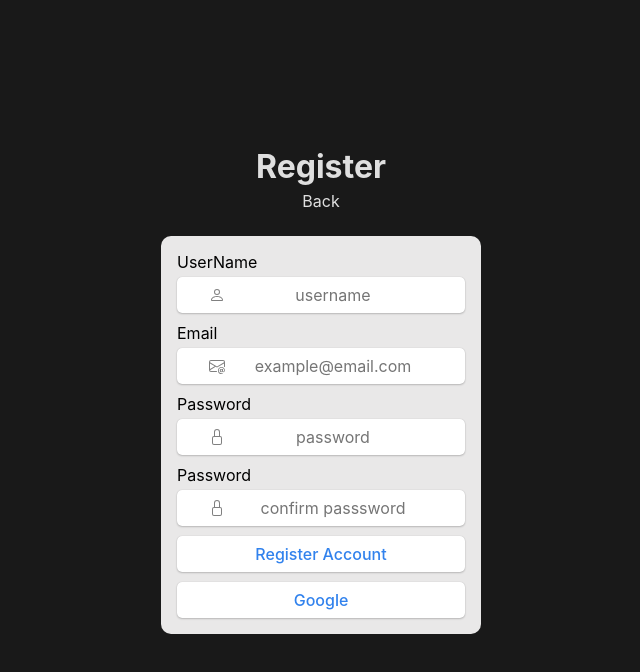
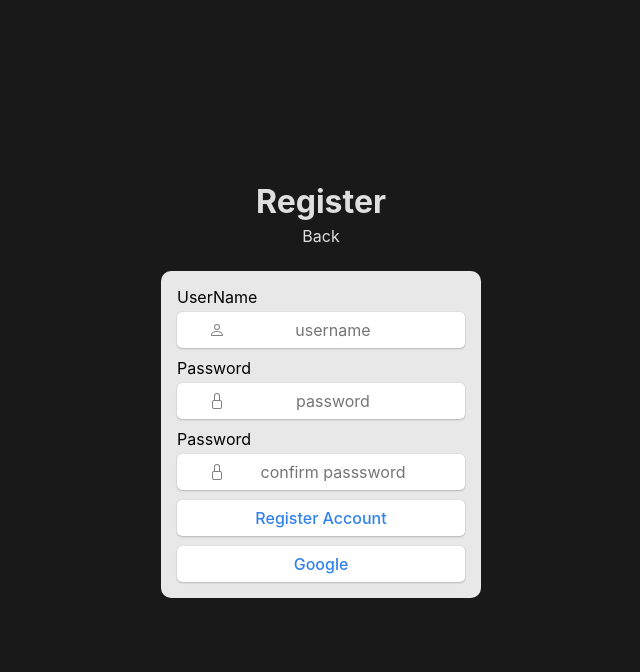
Before and after one commit to GabrielPB96/structures-music, a React (Vite) app: page /signUp in a window 1280 px wide. Shown: the top 672 px of the page, without its empty margins (319-959 px from the left). Built offline with nearby package versions, Linux system fonts and the light colour scheme; no server answers.

Commit message:
redefinicion de la forma de registro de usuario

```diff
--- a/src/components/pure/form/register-form.tsx
+++ b/src/components/pure/form/register-form.tsx
@@ -3,8 +3,13 @@ import * as Yup from "yup";
 
 import { BuilderUser } from "../../../models/builder-user";
 
-import { signUp, singUpGoogle, auth } from "../../../firebase/firebase-utils";
-import { createUser as createU } from "../../../firebase/firebase-realdatabase";
+import {
+	signUp,
+	singUpGoogle,
+	auth,
+	signUpUserPassword,
+} from "../../../firebase/firebase-utils";
+import { createUser } from "../../../firebase/firebase-realdatabase";
 
 import "../../../styles/style-login.css";
 
@@ -13,9 +18,6 @@ const registerSchema = Yup.object().shape({
 		.min(6, "Username too short")
 		.max(20, "Username too long")
 		.required("Username is required"),
-	email: Yup.string()
-		.email("Invalid email format")
-		.required("Email is required"),
 	password: Yup.string()
 		.min(8, "Password too short")
 		.required("Password is required"),
@@ -31,7 +33,6 @@ const Register = () => {
 	const user = new BuilderUser();
 	const initialValues = {
 		username: "",
-		email: "",
 		password: "",
 		confirm: "", // to confirm password
 	};
@@ -44,12 +45,10 @@ const Register = () => {
 				// ** onSubmit Event
 				onSubmit={async (values: any) => {
 					try {
-						await signUp(values.username, values.email, values.password);
+						await signUpUserPassword(values.username, values.password);
 						let uid = auth.currentUser?.uid;
 						if (!uid) throw Error("No se puedo crear el usuario");
-						//let newUser = new User(values.username, values.email, uid, {});
-						//await createUser(values.username, PARSEOBJECT(newUser));
-						await createU(uid, values.username, values.email);
+						await createUser(uid, values.username);
 					} catch (error: any) {
 						alert(`Create User: ${error.code}`);
 					}
@@ -77,23 +76,6 @@ const Register = () => {
 						</div>
 						{errors.username && touched.username && (
 							<ErrorMessage name="username" component="div"></ErrorMessage>
-						)}
-
-						<div className="container-input-label">
-							<label htmlFor="email">Email</label>
-							<div className="container-input-icon container-email">
-								<Field
-									id="email"
-									type="email"
-									name="email"
-									placeholder="example@email.com"
-								/>
-							</div>
-						</div>
-
-						{/* Email Errors */}
-						{errors.email && touched.email && (
-							<ErrorMessage name="email" component="div"></ErrorMessage>
 						)}
 						<div className="container-input-label">
 							<label htmlFor="password">Password</label>
--- a/src/firebase/firebase-realdatabase.ts
+++ b/src/firebase/firebase-realdatabase.ts
@@ -9,6 +9,7 @@ import {
 	remove,
 } from "firebase/database";
 import { File } from "../models/structure-files/file.class";
+import { getEmailNormalize } from "../utils/utils";
 //import { getAnalytics } from "firebase/analytics";
 // TODO: Add SDKs for Firebase products that you want to use
 // https://firebase.google.com/docs/web/setup#available-libraries
@@ -37,13 +38,14 @@ export async function s(ob: any, idUser: string) {
 	return set(ref(db, `${PATH_USERS}${idUser}`), ob);
 }
 
-export async function createUser(uid: string, username: string, email: string) {
+export async function createUser(uid: string, username: string) {
 	const newRef = ref(db, `${PATH_USERS}${uid}`);
 	let default_file: File = new File(
 		"File",
 		`${PATH_USERS}${uid}/directory/File`
 	);
 	let directory: { [key: string]: any } = {};
+	const email = getEmailNormalize(username);
 	directory[default_file.name] = default_file;
 	return set(newRef, {
 		uid,
--- a/src/firebase/firebase-utils.ts
+++ b/src/firebase/firebase-utils.ts
@@ -21,8 +21,7 @@ import {
 	query,
 	getDocs,
 } from "firebase/firestore";
-import { File } from "../models/structure-files/file.class";
-import { Folder } from "../models/structure-files/folder.class";
+import { getEmailNormalize, normalizeUserName } from "../utils/utils";
 
 const firebaseConfig = {
 	apiKey: "AIzaSyA4rRcYWm6OG7uoZVX6LB6Y8LKmr3Yo6S4",
@@ -39,15 +38,34 @@ const firebaseConfig = {
 const app = initializeApp(firebaseConfig);
 export const auth = getAuth(app);
 
+export const getCurrentAuth = () => {
+	return new Promise((solve) => {
+		const currentAuth = getAuth(app);
+		solve(currentAuth);
+	});
+};
+
 export const stateChanged = (action: any) => {
 	onAuthStateChanged(auth, (user) => {
 		if (user) {
 			action(user);
-			console.log("sing in");
+			//console.log("sing in");
 		} else {
 			action(null);
-			console.log("logout");
+			//console.log("logout");
 		}
+	});
+};
+
+export const signUpUserPassword = async (
+	username: string,
+	password: string
+) => {
+	const email = getEmailNormalize(username);
+	await createUserWithEmailAndPassword(auth, email, password);
+	let user: any = auth.currentUser;
+	await updateProfile(user, {
+		displayName: username,
 	});
 };
 
@@ -99,7 +117,7 @@ export const singUpGoogle = async () => {
 };
 
 // Initialize Cloud Firestore and get a reference to the service
-const db = getFirestore(app);
+const fs = getFirestore(app);
 
 //console.log(db);
 
@@ -121,7 +139,7 @@ export async function addDocCollection(
 	nameCollection: string,
 	data: any
 ) {
-	await setDoc(doc(db, nameCollection, nameDoc), data);
+	await setDoc(doc(fs, nameCollection, nameDoc), data);
 }
 
 export async function createUser(username: string, data: any) {
@@ -133,7 +151,7 @@ export function PARSEOBJECT(ob: any) {
 }
 
 export async function readDoc(collection: string, nameDoc: string) {
-	const docRef = doc(db, collection, nameDoc);
+	const docRef = doc(fs, collection, nameDoc);
 	const docSnap = await getDoc(docRef);
 	if (docSnap.exists()) {
 		//console.log("Document data:", docSnap.data());
@@ -154,7 +172,7 @@ export async function readExactProperty(
 	nameDoc: string,
 	property: string
 ) {
-	const q = query(collection(db, "users/GabrielPB96/direc"));
+	const q = query(collection(fs, "users/GabrielPB96/direc"));
 
 	const querySnapshot = await getDocs(q);
 	querySnapshot.forEach((doc) => {
--- a/src/utils/utils.tsx
+++ b/src/utils/utils.tsx
@@ -63,3 +63,15 @@ export const sortListFiles = (array: Array[]) => {
 	}
 	return res;
 };
+
+export const normalizeUserName = (userName: string) => {
+	const lowerUserName = userName.toLowerCase();
+	const userNameFormat = lowerUserName.split(" ").join("_");
+	return userNameFormat;
+};
+
+export const getEmailNormalize = (username: string) => {
+	const headerEmail = normalizeUserName(username);
+	const email = `${headerEmail}@gmail.com`;
+	return email;
+};
```
